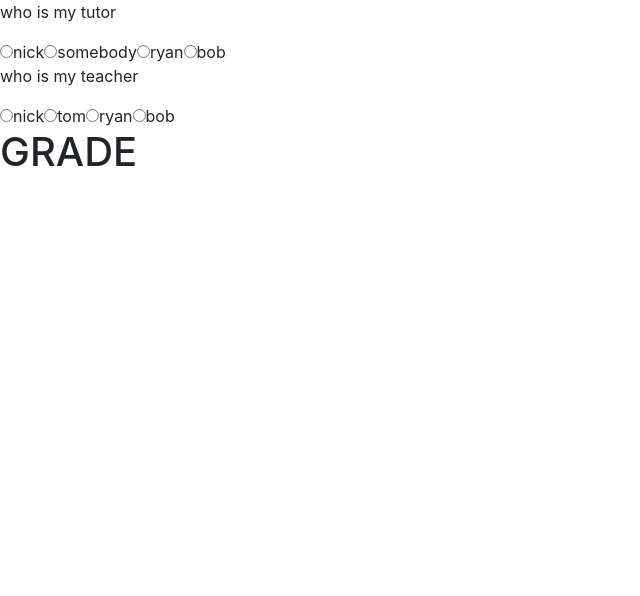
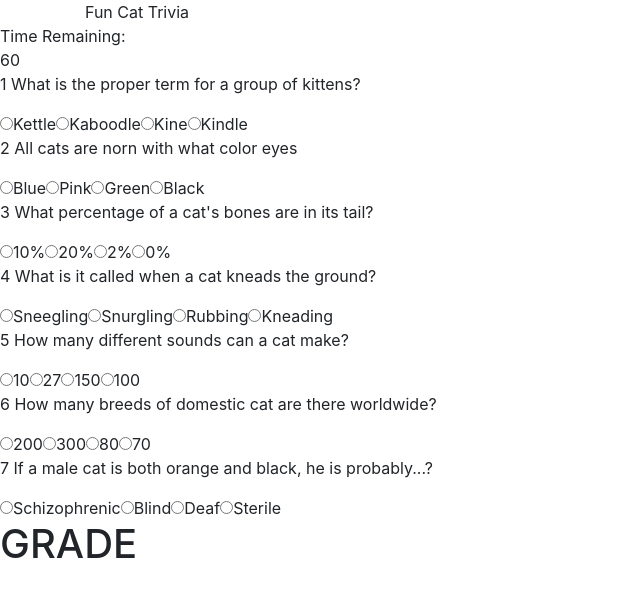
Before and after one commit to LarryYuki/TriviaGame, a plain HTML site: page index.html in a window 1280 px wide. Both pictures are taken after a click on the button "Start". Shown: the whole page, without its empty margins (0-640 px from the left). Drawn offline with nearby package versions, Linux system fonts and the light colour scheme.

Commit message:
added Q*A

```diff
--- a/assets/javascript/app.js
+++ b/assets/javascript/app.js
@@ -1,37 +1,64 @@
 $(document).ready(function () {
     //Global variable
-    var timer = 30;
     var correctAnswer = 0;
     var incorrectAnswer = 0;
     var unanswer = 0;
-    var clock;
     var game;
     var score = 0;
 
     var questions = [{
-            question: "who is my tutor",
-            answers: ["nick", "somebody", "ryan", "bob"],
-            right: "nick"
+            question: "1 What is the proper term for a group of kittens?",
+            answers: ["Kettle", "Kaboodle", "Kine", "Kindle"],
+            right: "Kindle",
+            name: 1
         },
         {
-            question: "who is my teacher",
-            answers: ["nick", "tom", "ryan", "bob"],
-            right: "tom"
+            question: "2 All cats are norn with what color eyes",
+            answers: ["Blue", "Pink", "Green", "Black"],
+            right: "Blue",
+            name: 2
+        },
+        {
+            question: "3 What percentage of a cat's bones are in its tail?",
+            answers: ["10%", "20%", "2%", "0%"],
+            right: "10%",
+            name: 3
+        },
+        {
+            question: "4 What is it called when a cat kneads the ground?",
+            answers: ["Sneegling", "Snurgling", "Rubbing", "Kneading"],
+            right: "Snurgling",
+            name: 4
+
+        },
+        {
+            question: "5 How many different sounds can a cat make?",
+            answers: ["10", "27", "150", "100"],
+            right: "100",
+            name: 5
+        },
+        {
+            question: "6 How many breeds of domestic cat are there worldwide?",
+            answers: ["200", "300", "80", "70"],
+            right: "70",
+            name: 6
+        },
+        {
+            question: "7 If a male cat is both orange and black, he is probably...?",
+            answers: ["Schizophrenic", "Blind", "Deaf", "Sterile"],
+            right: "Sterile",
+            name: 7
         },
     ]
-    $('.start-btn').on('click', function () { //listener for static html
+    $('.start-btn').on('click', function () {
         for (let i = 0; i < questions.length; i++) {
             var newDiv = $('<div>')
             var newquestion = $('<p>')
+            //coundown(30);
             newquestion.text(questions[i].question)
             newDiv.append(newquestion)
-            questions[i].answers.forEach(function (value, index) { //template literals : use backtics and ${}
+            questions[i].answers.forEach(function (value, index) {
                 var newAnswer = $(`<input type="radio" name="question${i}" value="${value}">${value}</input>`)
-                // var newAnswer= $('<input>')
-                // newAnswer.attr("type", "radio")
-                // newAnswer.attr("name", "question"+i)
-                // newAnswer.attr("value", value)
-                // newAnswer.text( value)
                 newDiv.append(newAnswer)
             })
             $('body').append(newDiv)
@@ -40,24 +67,28 @@ $(document).ready(function () {
         $('.start-btn').hide()
     })
 
-    $(document).on('click', "h1", function () { //listener for dynamically generated html
-        console.log('nick')
+    $(document).on('click', "h1", function () {
+        console.log('value')
+        for (let quest = 0; quest < questions.length; quest++) {
+            let answer = $(`input[name=${quest}]:checked`).val();
+            // if answer === questions[i].right {
+            //     correctAnswer++;
+            // } else {
+            //     wrongAnswer++;
+            // };
+
+        }
+
     })
+    //timer
+    //var countdown = function(time) {
+    //     var timer=setInterval(function(){
+    //     time = time - 1;
+    //     $("#time-remain").html(seconds);
+    //  clearInterval(timer);
+    //  ruturn;
+    // }
 
-
-
-
-    //game start
-    //     $('.answers').css('visibility','hidden');
-    //     $('body').on('click', '.start-btn', function(event){
-    //         event.preventDefault();
-    //         startGame();
-    //         $('.answers').css('visibility','visible');
-    //     });
-
-    //     $('body').on('click','.answer', function(event){
-    //         chosenAnswer=$(this).text();
-    //         answerCounter =question[counter].answers;
-    //     })
+    // })
 
 })
--- a/index.html
+++ b/index.html
@@ -17,6 +17,8 @@
 <body>
 
     <div class="container">
+        <header>Fun Cat Trivia</header>
+    </div class="row timeRemain">Time Remaining:<div id="time-remain">60
         <div class="main">
             <div class="=row Start-page">
                 <div class="row">
@@ -25,14 +27,7 @@
             </div>
         </div>
     </div>
-    <div class="row questions-page">
-        <div class="timer text-right col-sm-3"></div>
-        <div class="score text-left col-sm-3"></div>
-        <div class="correct"></div>
-        <div class="wrong"></div>
-        <div class="row answers"></div>
-        <div class="row reset-btn"></div>
-    </div>
+    </Time>
 
     <script src="./assets/javascript/app.js"></script>
 </body>
```
